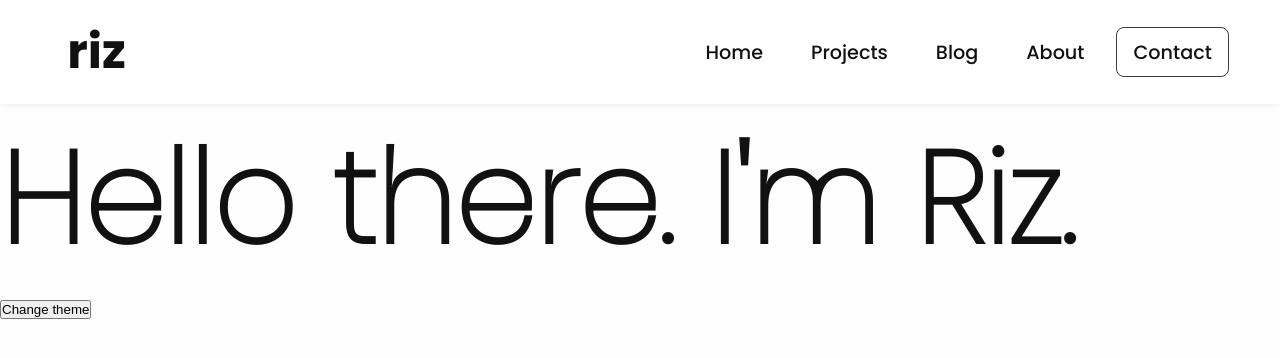
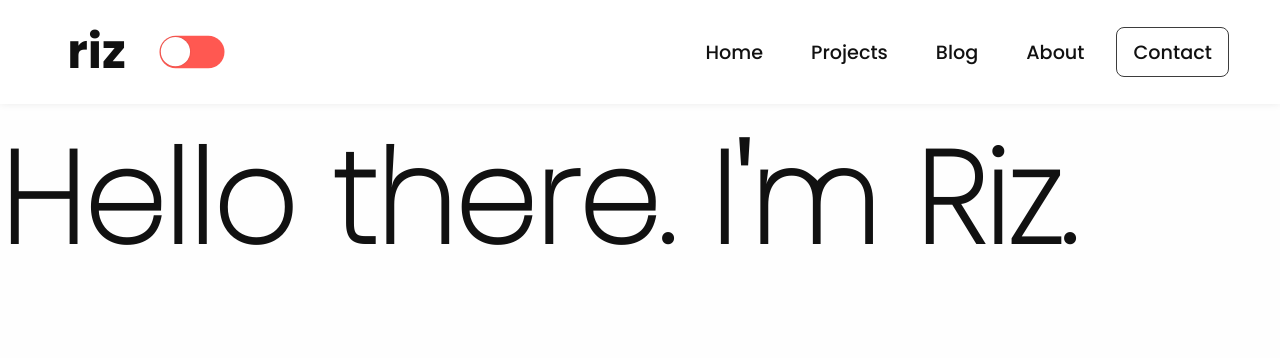
Before and after one commit to riz-l/riz-info, a React (Create React App) app: page / in a window 1280 px wide. Shown: the top 358 px of the page. Built offline with nearby package versions, Linux system fonts and the light colour scheme.

Commit message:
MASTER: Added Navigation, ThemeToggle and refined state management

```diff
--- a/src/App.js
+++ b/src/App.js
@@ -1,15 +1,14 @@
 // Import: Packages
 import React, { useEffect } from "react";
 import styled, { ThemeProvider } from "styled-components/macro";
-import { useSelector, useDispatch } from "react-redux";
-import { setIsGlobalThemeDark } from "./redux/slices/globalThemeSlice";
+import { useSelector } from "react-redux";
 
 // Import: Themes
 import { darkTheme } from "./app/themes/darkTheme";
 import { lightTheme } from "./app/themes/lightTheme";
 
 // Import: Components
-import { Header } from "./app/components";
+import { Header, Navigation } from "./app/components";
 
 // Component: App
 export default function App() {
@@ -17,31 +16,19 @@ export default function App() {
   const isGlobalThemeDark = useSelector(
     (state) => state.globalTheme.isGlobalThemeDark
   );
-  const dispatch = useDispatch();
 
   // Effect: Sets user preference for lightTheme/darkTheme
   useEffect(() => {
     localStorage.setItem("dark", JSON.stringify(isGlobalThemeDark));
   }, [isGlobalThemeDark]);
 
-  // Determines global theme to be lightTheme || darkTheme
-  function setTheme() {
-    if (isGlobalThemeDark) {
-      dispatch(setIsGlobalThemeDark(false));
-    } else {
-      dispatch(setIsGlobalThemeDark(true));
-    }
-  }
-
   return (
     <ThemeProvider theme={isGlobalThemeDark ? darkTheme : lightTheme}>
       <Container>
         <Header />
+        <Navigation />
+
         <Heading>Hello there. I'm Riz.</Heading>
-
-        <button type="button" onClick={() => setTheme()}>
-          Change theme
-        </button>
       </Container>
     </ThemeProvider>
   );
--- a/src/app/components/Header/Header.component.jsx
+++ b/src/app/components/Header/Header.component.jsx
@@ -1,5 +1,8 @@
 // Import: Packages
 import React from "react";
+import { useDispatch, useSelector } from "react-redux";
+import { setIsGlobalThemeDark } from "../../../redux/slices/globalThemeSlice";
+import { setIsNavigationOpen } from "../../../redux/slices/navigationSlice";
 
 // Import: Assets
 import { BiMenuAltRight as MenuIcon } from "react-icons/bi";
@@ -16,15 +19,30 @@ import {
   Wrapper,
 } from "./Header.elements";
 
+// Import: Components
+import { ThemeToggle } from "../index";
+
 // Component: Header
 export default function Header() {
+  // Redux: isGlobalThemeDark
+  const isGlobalThemeDark = useSelector(
+    (state) => state.globalTheme.isGlobalThemeDark
+  );
+  const dispatch = useDispatch();
+
   return (
     <>
-      <Container data-testid={"header"}>
+      <Container>
         <Wrapper>
           <LogoContainer>
             <Logo>Riz</Logo>
           </LogoContainer>
+
+          <ThemeToggle
+            isOn={isGlobalThemeDark}
+            handleToggle={() => dispatch(setIsGlobalThemeDark())}
+            onColor="#06d6a0"
+          />
 
           <NavContainer>
             <Nav>
@@ -35,7 +53,7 @@ export default function Header() {
               <NavItem to="/g">Contact</NavItem>
             </Nav>
 
-            <MenuIconContainer>
+            <MenuIconContainer onClick={() => dispatch(setIsNavigationOpen())}>
               <MenuIcon />
             </MenuIconContainer>
           </NavContainer>
--- a/src/app/components/Header/Header.elements.js
+++ b/src/app/components/Header/Header.elements.js
@@ -26,11 +26,6 @@ export const Wrapper = styled.div`
   margin: 0 auto;
   transition: all 100ms linear;
   width: 92%;
-
-  @media ${deviceWidth.mobileL} {
-    transition: all 100ms linear;
-    width: 92%;
-  }
 `;
 
 // Element: LogoContainer
--- /dev/null
+++ b/src/app/components/Navigation/Navigation.component.jsx
@@ -0,0 +1,54 @@
+// Import: Packages
+import React from "react";
+import { useDispatch, useSelector } from "react-redux";
+import { setIsNavigationOpen } from "../../../redux/slices/navigationSlice";
+
+// Import: Assets
+import { IoMdCloseCircleOutline as CloseIcon } from "react-icons/io";
+
+// Import: Elements
+import {
+  Container,
+  Header,
+  Logo,
+  LogoContainer,
+  MenuIconContainer,
+  NavContainer,
+  NavItem,
+  Wrapper,
+} from "./Navigation.elements";
+
+// Component: Navigation
+export default function Navigation() {
+  // Redux: isNavigationOpen
+  const isNavigationOpen = useSelector(
+    (state) => state.navigation.isNavigationOpen
+  );
+  const dispatch = useDispatch();
+
+  return (
+    <>
+      <Container isNavigationOpen={isNavigationOpen}>
+        <Header>
+          <Wrapper>
+            <LogoContainer>
+              <Logo>Nav</Logo>
+            </LogoContainer>
+
+            <MenuIconContainer onClick={() => dispatch(setIsNavigationOpen())}>
+              <CloseIcon />
+            </MenuIconContainer>
+          </Wrapper>
+        </Header>
+
+        <NavContainer>
+          <NavItem to="/g">Home</NavItem>
+          <NavItem to="/g">Projects</NavItem>
+          <NavItem to="/g">Blog</NavItem>
+          <NavItem to="/g">About</NavItem>
+          <NavItem to="/g">Contact</NavItem>
+        </NavContainer>
+      </Container>
+    </>
+  );
+}
--- /dev/null
+++ b/src/app/components/Navigation/Navigation.elements.js
@@ -0,0 +1,132 @@
+// Import: Packages
+import styled from "styled-components/macro";
+import { NavLink } from "react-router-dom";
+const activeClassName = "nav-item-active"; // NavLink: activeClassName
+
+// Element: Container
+export const Container = styled.div`
+  background-color: ${(props) => props.theme.colors.global.textPrimary};
+  height: 100vh;
+  max-height: 100vh;
+  min-height: 100vh;
+  position: fixed;
+  right: 0;
+  top: 0;
+  transform: ${({ isNavigationOpen }) =>
+    isNavigationOpen ? `translateX(0)` : `translateX(100%)`};
+  visibility: ${({ isNavigationOpen }) =>
+    isNavigationOpen ? `visible` : `hidden`};
+  transition: transform 0.3s ease-in-out, visibility 0.3s ease-in-out;
+  width: 100vw;
+  max-width: 100vw;
+  min-width: 100vw;
+  z-index: 2;
+`;
+
+// Element: Header
+export const Header = styled.div`
+  background-color: ${(props) => props.theme.colors.global.textPrimary};
+  box-shadow: 0px 0px 8px 0px rgba(0, 0, 0, 0.08);
+  height: 104px;
+  max-height: 104px;
+  min-height: 104px;
+  transition: all 100ms linear;
+  width: 100vw;
+  max-width: 100vw;
+  min-width: 100vw;
+`;
+
+// Element: Wrapper
+export const Wrapper = styled.div`
+  align-items: center;
+  display: flex;
+  height: 100%;
+  justify-content: space-between;
+  margin: 0 auto;
+  transition: all 100ms linear;
+  width: 92%;
+`;
+
+// Element: LogoContainer
+export const LogoContainer = styled.div`
+  align-items: center;
+  display: flex;
+  height: 100%;
+  justify-content: center;
+  width: auto;
+`;
+
+// Element: Logo
+export const Logo = styled.span`
+  align-items: center;
+  color: ${(props) => props.theme.colors.global.backgroundSecondary};
+  display: flex;
+  font-family: "PoppinsBold", sans-serif;
+  font-size: 3rem;
+  height: 100%;
+  justify-content: center;
+  padding: 0.6rem 1rem;
+  text-transform: lowercase;
+`;
+
+// Element: MenuIconContainer
+export const MenuIconContainer = styled.div`
+  align-items: center;
+  cursor: pointer;
+  display: flex;
+  height: auto;
+  justify-content: center;
+  margin: 0 0 0 8px;
+  opacity: 1;
+  padding: 0.6rem 1rem;
+  transition: all 100ms linear;
+  visibility: visible;
+
+  & svg {
+    fill: ${(props) => props.theme.colors.global.backgroundSecondary};
+    height: 54px;
+    transition: all 100ms linear;
+    width: auto;
+  }
+
+  &:hover {
+    & svg {
+      fill: ${(props) => props.theme.colors.global.highlightSecondary};
+      transition: all 100ms linear;
+    }
+  }
+`;
+
+// Element: NavContainer
+export const NavContainer = styled.div`
+  align-items: center;
+  display: flex;
+  height: calc(100vh - 104px);
+  flex-direction: column;
+  justify-content: flex-start;
+  margin: 0 auto;
+  padding-top: 2.8rem;
+  transition: all 100ms linear;
+  width: 92%;
+`;
+
+// Element: NavItem
+export const NavItem = styled(NavLink).attrs({ activeClassName })`
+  align-items: center;
+  color: ${(props) => props.theme.colors.global.backgroundPrimary};
+  cursor: pointer;
+  display: flex;
+  font-family: "PoppinsMedium", sans-serif;
+  font-size: 2rem;
+  height: auto;
+  justify-content: center;
+  margin: 1rem 8px;
+  padding: 0.6rem 1rem;
+  position: relative;
+  transition: all 100ms linear;
+
+  &:hover {
+    color: ${(props) => props.theme.colors.global.highlightSecondary};
+    transition: all 100ms linear;
+  }
+`;
--- /dev/null
+++ b/src/app/components/ThemeToggle/ThemeToggle.component.jsx
@@ -0,0 +1,23 @@
+// Import: Dependencies
+import React from "react";
+
+// Import: Elements
+import { Button, Checkbox, Label, ScaleSwitch } from "./ThemeToggle.elements";
+
+// Component: ThemeToggle
+export default function ThemeToggle({ isOn, handleToggle, onColor }) {
+  return (
+    <ScaleSwitch>
+      <Checkbox
+        checked={isOn}
+        onChange={handleToggle}
+        id={`theme-toggle`}
+        type="checkbox"
+      />
+
+      <Label style={{ background: isOn && onColor }} htmlFor={`theme-toggle`}>
+        <Button />
+      </Label>
+    </ScaleSwitch>
+  );
+}
--- /dev/null
+++ b/src/app/components/ThemeToggle/ThemeToggle.elements.js
@@ -0,0 +1,55 @@
+// Import: Packages
+import styled from "styled-components/macro";
+
+// Element: ScaleSwitch
+export const ScaleSwitch = styled.div`
+  transform: scale(0.65);
+  -webkit-tap-highlight-color: transparent;
+`;
+
+// Styled: Button
+export const Button = styled.span``;
+
+// Styled: Label
+export const Label = styled.label`
+  align-items: center;
+  background: #ff5851;
+  border-radius: 100px;
+  cursor: pointer;
+  display: flex;
+  height: 50px;
+  justify-content: space-between;
+  position: relative;
+  transition: background-color 0.2s;
+  width: 100px;
+
+  & ${Button} {
+    background: #fff;
+    border-radius: 45px;
+    box-shadow: 0 0 2px 0 rgba(10, 10, 10, 0.29);
+    content: "";
+    height: 45px;
+    left: 2px;
+    position: absolute;
+    top: 2px;
+    transition: 0.2s;
+    width: 45px;
+  }
+
+  &:active ${Button} {
+    width: 60px;
+  }
+`;
+
+// Styled: Checkbox
+export const Checkbox = styled.input`
+  display: none;
+  height: 0;
+  visibility: hidden;
+  width: 0;
+
+  &:checked + ${Label} ${Button} {
+    left: calc(100% - 2px);
+    transform: translateX(-100%);
+  }
+`;
--- a/src/app/components/index.js
+++ b/src/app/components/index.js
@@ -1,2 +1,8 @@
 // Export: Header
 export { default as Header } from "./Header/Header.component";
+
+// Export: Navigation
+export { default as Navigation } from "./Navigation/Navigation.component";
+
+// Export: ThemeToggle
+export { default as ThemeToggle } from "./ThemeToggle/ThemeToggle.component";
--- a/src/redux/slices/globalThemeSlice.js
+++ b/src/redux/slices/globalThemeSlice.js
@@ -12,8 +12,9 @@ export const globalThemeSlice = createSlice({
     isGlobalThemeDark: getInitialTheme(),
   },
   reducers: {
-    setIsGlobalThemeDark: (state, { payload }) => {
-      state.isGlobalThemeDark = payload;
+    setIsGlobalThemeDark: (state) => {
+      state.isGlobalThemeDark = !state.isGlobalThemeDark;
+      localStorage.setItem("isDarkTheme", state.isGlobalThemeDark);
     },
   },
 });
--- /dev/null
+++ b/src/redux/slices/navigationSlice.js
@@ -0,0 +1,22 @@
+// Import: Packages
+import { createSlice } from "@reduxjs/toolkit";
+
+// Slice: navigationSlice
+export const navigationSlice = createSlice({
+  name: "navigation",
+  initialState: {
+    status: null,
+    isNavigationOpen: false,
+  },
+  reducers: {
+    setIsNavigationOpen: (state) => {
+      state.isNavigationOpen = !state.isNavigationOpen;
+    },
+  },
+});
+
+// Actions: setIsNavigationOpen
+export const { setIsNavigationOpen } = navigationSlice.actions;
+
+// Reducer: navigationSlice.reducer
+export default navigationSlice.reducer;
--- a/src/redux/store.js
+++ b/src/redux/store.js
@@ -2,11 +2,13 @@
 import { configureStore } from "@reduxjs/toolkit";
 
 // Import: Reducers
-import globalThemeSlice from "./slices/globalThemeSlice";
+import globalThemeReducer from "./slices/globalThemeSlice";
+import navigationReducer from "./slices/navigationSlice";
 
 // Redux Store:
 export default configureStore({
   reducer: {
-    globalTheme: globalThemeSlice,
+    globalTheme: globalThemeReducer,
+    navigation: navigationReducer,
   },
 });
```
Also changed, not shown: 1 other file (tests, documents, lock files or other folders).
